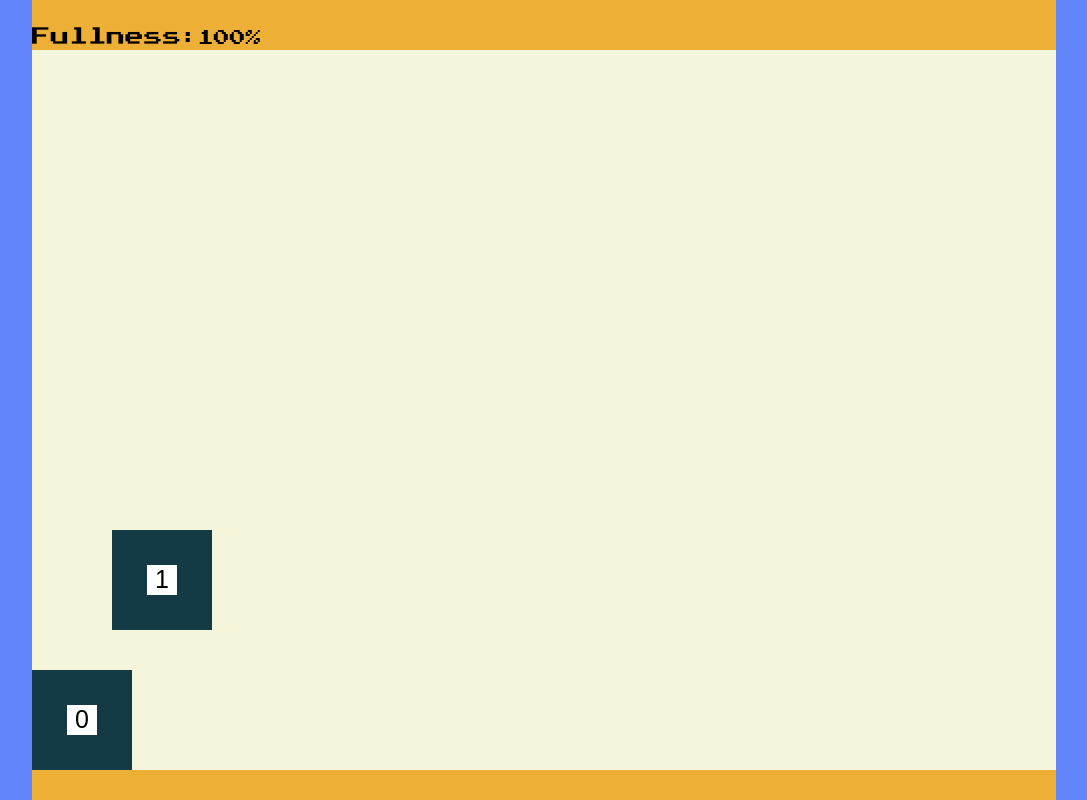
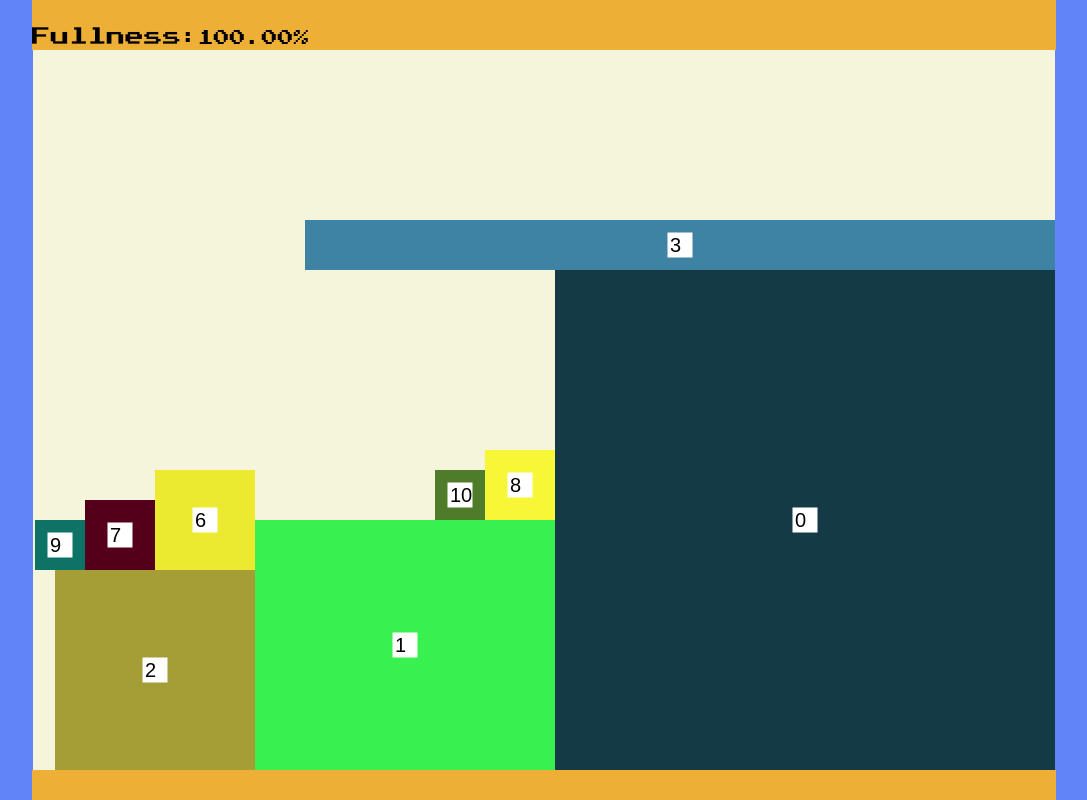
Before and after one commit to TheAlexGET/Bricks, a plain HTML site: page index.html in a window 1280 px wide. Shown: the whole page, without its empty margins (96-1183 px from the left). Drawn offline with Linux system fonts and the light colour scheme.

Commit message:
stable dumb version

```diff
--- a/script.js
+++ b/script.js
@@ -1,51 +1,150 @@
+class Brick {
+  constructor(width, height) {
+    this.width = width;
+    this.height = height;
+  }
+}
+
+// Entries
+const enterBricks = [
+  new Brick(500, 500),
+  new Brick(200, 200),
+  new Brick(300, 250),
+  new Brick(100, 100),
+  new Brick(70, 70),
+  new Brick(70, 70),
+  new Brick(50, 700),
+  new Brick(50, 600),
+  new Brick(750, 50),
+  new Brick(50, 50),
+  new Brick(50, 50),
+];
+
 //Logic
+class Canvas {
+  constructor(width, height) {
+    this.width = width;
+    this.height = height;
+    this.bricks = [
+      { left: 0, top: 0, width: 1, height: this.height, color: "#6185f8" },
+      {
+        left: this.width - 1,
+        top: 0,
+        width: 1,
+        height: this.height,
+        color: "#6185f8",
+      },
+    ];
+    this.internalGaps = 0;
+  }
 
-// Need a liveserver for this
-const enterBricks = [{width: 100, height: 100,}, {width: 100, height: 100,}]
+  addBrick(brick, left, top, rotated = false) {
+    if (rotated) {
+      [brick.width, brick.height] = [brick.height, brick.width];
+    }
+    this.bricks.push({ ...brick, left, top, rotated });
+    this.updateInternalGaps();
+  }
 
-const exitParams = {
-  fullness: 1,
-  exitBricks: [],
-};
+  countFullness() {
+    const brickArea = this.bricks.reduce(
+      (area, brick) => (area += brick.width * brick.height),
+      0
+    );
+    const fullness = 1 - this.internalGaps / (this.internalGaps + brickArea);
+    return fullness;
+  }
 
-function searchPlace(bricks, ctx) {
-  const freePlace = {
-    left: 0,
-    top: ctx.canvas.height,
-  };
+  updateInternalGaps() {
+    const grid = Array.from({ length: this.height }, () =>
+      Array(this.width).fill(false)
+    );
 
-  let height = ctx.canvas.height;
-  for (let i = 0; i < bricks.length; i++) {
-    if (i === 0) {
-      exitParams.exitBricks.push({
-        top: height - bricks[i].height,
-        left: 0,
-        bottom: 0,
-        right: ctx.canvas.width - bricks[0].width,
-        initialOrder: 0,
-        color: "",
-      });
-    } else {
-      exitParams.exitBricks.push({
-        top: height - bricks[i].height - bricks[i-1].height - 40,
-        left: 80,
-        bottom: 0,
-        right: ctx.canvas.width - bricks[i - 1].width,
-        initialOrder: i,
-        color: "",
-      });
+    for (const brick of this.bricks) {
+      for (let i = brick.top; i < brick.top + brick.height; i++) {
+        for (let j = brick.left; j < brick.left + brick.width; j++) {
+          try {
+            grid[i][j] = true;
+          } catch (e) {
+            // nothing
+          }
+        }
+      }
+    }
+
+    this.internalGaps = 0;
+    grid.reverse();
+    for (let i = 1; i < this.height - 1; i++) {
+      for (let j = 1; j < this.width - 1; j++) {
+        if (!grid[i][j] && grid[i][j - 1] && grid[i - 1][j]) {
+          let startPos = j;
+          let endPos = j;
+          while (grid[i - 1][endPos] && !grid[i][endPos]) {
+            if (
+              (!grid[i - 1][endPos + 1] && grid[i][endPos + 1]) ||
+              (grid[i - 1][endPos + 1] && grid[i][endPos + 1])
+            ) {
+              this.internalGaps += endPos + 1 - startPos;
+              grid[i].fill(true, startPos, endPos + 1);
+            }
+            endPos += 1;
+          }
+        }
+      }
     }
   }
 }
 
-const countFullness = (enterBricks, exitBricks, ctx) => {
-  let fullness = 1;
-  let bricksArea =  0
-  for (let i = 0; i < exitBricks.length; i++) {
+function isOverlap(canvas, brick, left, top, rotated = false) {
+  const checkBrick = rotated
+    ? { width: brick.height, height: brick.width }
+    : brick;
+  for (const placedBrick of canvas.bricks) {
+    if (
+      left < placedBrick.left + placedBrick.width &&
+      left + checkBrick.width > placedBrick.left &&
+      top < placedBrick.top + placedBrick.height &&
+      top + checkBrick.height > placedBrick.top
+    ) {
+      return true;
+    }
+  }
+  return false;
+}
 
+function findBestPlace(canvas, brick) {
+  for (let top = 0; top <= canvas.height - brick.height; top++) {
+    for (let left = 0; left <= canvas.width - brick.width; left++) {
+      if (!isOverlap(canvas, brick, left, top)) {
+        return { left, top, rotated: false };
+      } else if (
+        brick.width !== brick.height &&
+        !isOverlap(canvas, brick, left, top, true)
+      ) {
+        return { left, top, rotated: true };
+      }
+    }
   }
-  return fullness;
-};
+  return null;
+}
+
+function findBestBrickLayout(bricks, canvaWidth, canvaHeight) {
+  bricks.sort((a, b) => b.width * b.height - a.width * a.height);
+  bricks.forEach((brick, index) => {
+    brick.initialOrder = index;
+  });
+
+  const canvas = new Canvas(canvaWidth, canvaHeight);
+
+  for (const brick of bricks) {
+    const bestPlace = findBestPlace(canvas, brick);
+
+    if (bestPlace) {
+      canvas.addBrick(brick, bestPlace.left, bestPlace.top, bestPlace.rotated);
+    }
+  }
+  return canvas;
+}
 
 const getRandomColor = () => {
   const letters = "0123456789ABCDEF";
@@ -56,53 +155,36 @@ const getRandomColor = () => {
   return color;
 };
 
-function drawBricks(exitBricks, enterBricks, ctx) {
-  for (let i = 0; i < exitBricks.length; i++) {
-    for (let j = 1; j < exitBricks.length; j++) {
-      if (
-        enterBricks[i].width == enterBricks[j].width &&
-        enterBricks[i].height == enterBricks[j].height &&
-        !exitBricks.color
-      ) {
-        exitBricks[i].color
-          ? (exitBricks[j].color = exitBricks[i].color)
-          : ((ctx.fillStyle = getRandomColor()),
-            (exitBricks[i].color = ctx.fillStyle),
-            (exitBricks[j].color = ctx.fillStyle));
-      }
+function drawBricks(ctx, canvas) {
+  for (const brick of canvas.bricks) {
+    brick.color
+      ? (ctx.fillStyle = brick.color)
+      : ((ctx.fillStyle = getRandomColor()), (brick.color = ctx.fillStyle));
+    ctx.fillRect(brick.left, brick.top, brick.width, brick.height);
+
+    if (brick.initialOrder >= 0) {
+      ctx.fillStyle = "white";
+      ctx.fillRect(
+        brick.left + brick.width / 2 - 12.5,
+        brick.top + brick.height / 2 - 12.5,
+        25,
+        25
+      );
+      ctx.save()
+      ctx.translate(brick.left + brick.width / 2 + 10, brick.top + brick.height / 2 - 7)
+      ctx.rotate(Math.PI);
+      ctx.fillStyle = "black";
+      ctx.font = "20px Arial";
+      ctx.fillText(brick.initialOrder, 0, 0);
+      ctx.restore()
     }
-    exitBricks[i].color
-          ? (ctx.fillStyle = exitBricks[i].color)
-          : ((ctx.fillStyle = getRandomColor()),
-            (exitBricks[i].color = ctx.fillStyle))
-    ctx.fillRect(
-      exitBricks[i].left,
-      exitBricks[i].top,
-      enterBricks[i].width,
-      enterBricks[i].height
-    );
-    ctx.fillStyle = "white";
-    ctx.fillRect(
-      exitParams.exitBricks[i].left + enterBricks[i].width * 0.5 - 15,
-      exitParams.exitBricks[i].top + enterBricks[i].height * 0.5 - 15,
-      30,
-      30
-    );
-    ctx.font = "25px Arial";
-    ctx.fillStyle = "black";
-    if (i < 10) {
-      ctx.fillText(
-        i,
-        exitParams.exitBricks[i].left + enterBricks[i].width * 0.5 - 7,
-        exitParams.exitBricks[i].top + enterBricks[i].height * 0.5 + 8
-      );
-    } else {
-      ctx.fillText(
-        i,
-        exitParams.exitBricks[i].left + enterBricks[i].width * 0.5 - 15,
-        exitParams.exitBricks[i].top + enterBricks[i].height * 0.5 + 8
-      );
-    }
+
+    // else {
+    //   brick.color
+    //     ? (ctx.fillStyle = brick.color)
+    //     : ((ctx.fillStyle = getRandomColor()), (brick.color = ctx.fillStyle));
+    //   ctx.fillRect(brick.left, brick.top, brick.width, brick.height);
+    // }
   }
 }
 
@@ -115,7 +197,6 @@ const getElems = () => {
   const ctx = c.getContext("2d");
 
   const fullnessPlace = document.querySelector("#fullnessPlace");
-
   return { app, ctx, fullnessPlace };
 };
 
@@ -123,28 +204,25 @@ const getElems = () => {
 const setCanvasProperies = (ctx, app) => {
   ctx.canvas.width = app.clientWidth;
   ctx.canvas.height = app.clientHeight * 0.9;
-
   //color
   ctx.fillStyle = "beige";
   ctx.fillRect(0, 0, ctx.canvas.width, ctx.canvas.height);
 };
 
-const watchCanvasChanges = () => {
-  const { app, ctx, fullnessPlace } = getElems();
-  window.addEventListener("resize", () => {
-    setCanvasProperies(ctx, app);
-    drawBricks(exitParams.exitBricks, enterBricks, ctx);
-  });
-};
-
-const init = () => {
+function init() {
   const { app, ctx, fullnessPlace } = getElems();
   setCanvasProperies(ctx, app);
-  searchPlace(enterBricks, ctx);
-  drawBricks(exitParams.exitBricks, enterBricks, ctx);
-  fullnessPlace.textContent = exitParams.fullness * 100 + "%";
-  watchCanvasChanges();
-  console.log(countFullness(enterBricks, exitParams.exitBricks, ctx));
-};
+  let bestBrickLayout = findBestBrickLayout(
+    enterBricks,
+    ctx.canvas.width,
+    ctx.canvas.height
+  );
+
+  fullnessPlace.textContent =
+    (bestBrickLayout.countFullness() * 100).toFixed(2) + "%";
+  drawBricks(ctx, bestBrickLayout);
+}
 
 init();
+
+window.addEventListener("resize", init);
--- a/style.css
+++ b/style.css
@@ -32,3 +32,7 @@ body{
   line-height: 23px;
   float: left;
 }
+
+canvas{
+  transform: rotate(180deg);
+}
```
